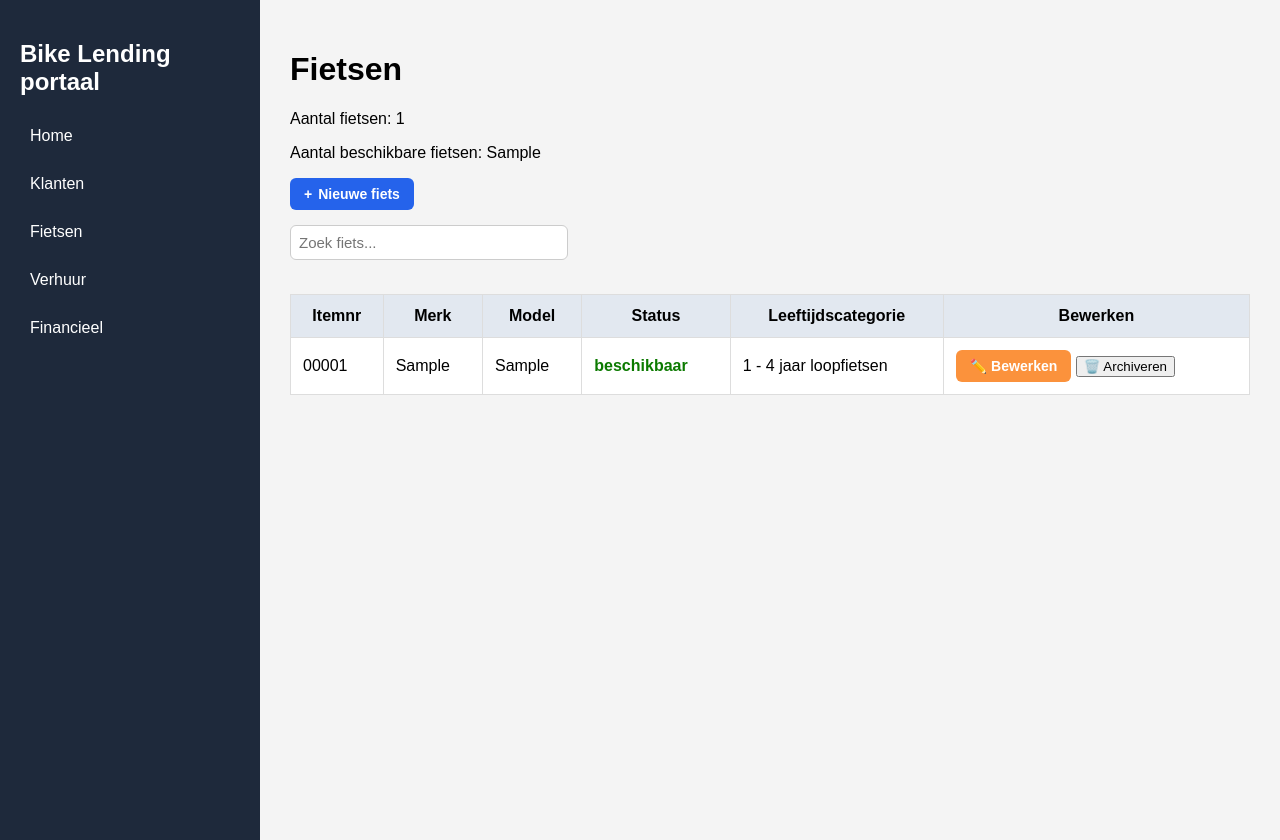
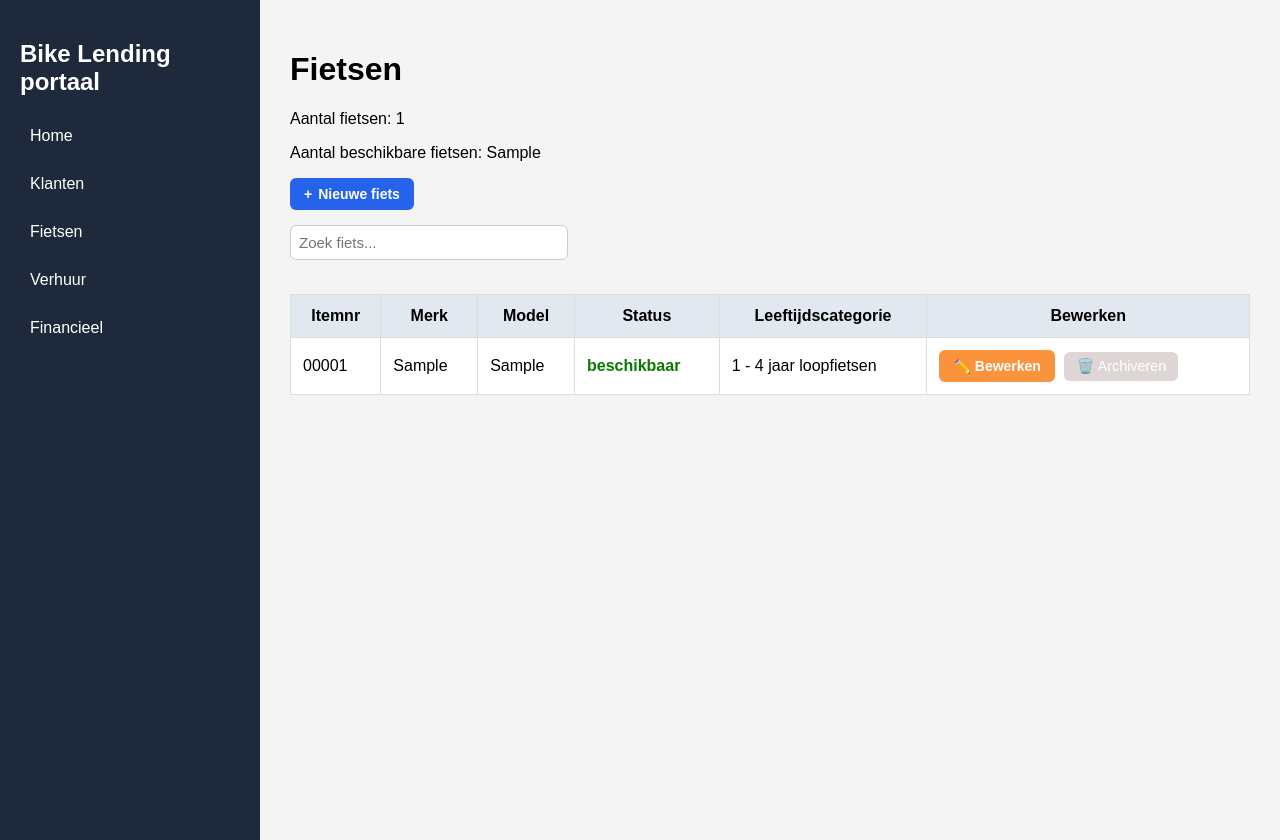
Before and after one commit to A-D-DBS-application/web-application-2025-group-35, a Flask app: template app/templates/fietsen.html in a window 1280 px wide. Run offline with Flask 3, Linux system fonts and the light colour scheme; tables that the repository leaves empty hold one stand-in row (values such as "Sample post"); the template is opened without the code that fills it: values that come from a table or form of the project are taken from there, most other values are stand-ins (such as "Sample title", 1, 10 or a date in 2020).

Commit message:
knop mooier

```diff
--- a/app/templates/fietsen.html
+++ b/app/templates/fietsen.html
@@ -2,7 +2,6 @@
 {% set title = "Fietsen - Bike Lending Portaal" %}
 
 {% block main_content %}
-
 
 <h1>Fietsen</h1>
 <p class="count-text">Aantal fietsen: {{ fietsen|length }}</p>
@@ -58,9 +57,27 @@
   </tbody>
 </table>
 
+<style>
+/* Archiveren-knop stijl */
+.archive-btn {
+    background-color: #ddd6d4; /* rood */
+    color: white;
+    border: none;
+    padding: 6px 12px;
+    border-radius: 6px;
+    cursor: pointer;
+    font-size: 0.9em;
+    margin-left: 5px;
+    transition: background-color 0.2s ease, transform 0.1s ease;
+}
+
+.archive-btn:hover {
+    background-color: #ddd6d4;
+    transform: scale(1.05);
+}
+</style>
+
 {% endblock %}
-
-
 
 {% block popup %}
 
@@ -99,7 +116,6 @@
   </form>
 </div>
 
-
 <!-- ================= EDIT POPUP ================= -->
 <div id="edit-popup" class="popup-overlay">
   <form id="edit-form" class="popup" method="POST">
@@ -135,7 +151,6 @@
   </form>
 </div>
 
-
 {% raw %}
 <script>
 function filterFietsen() {
```
